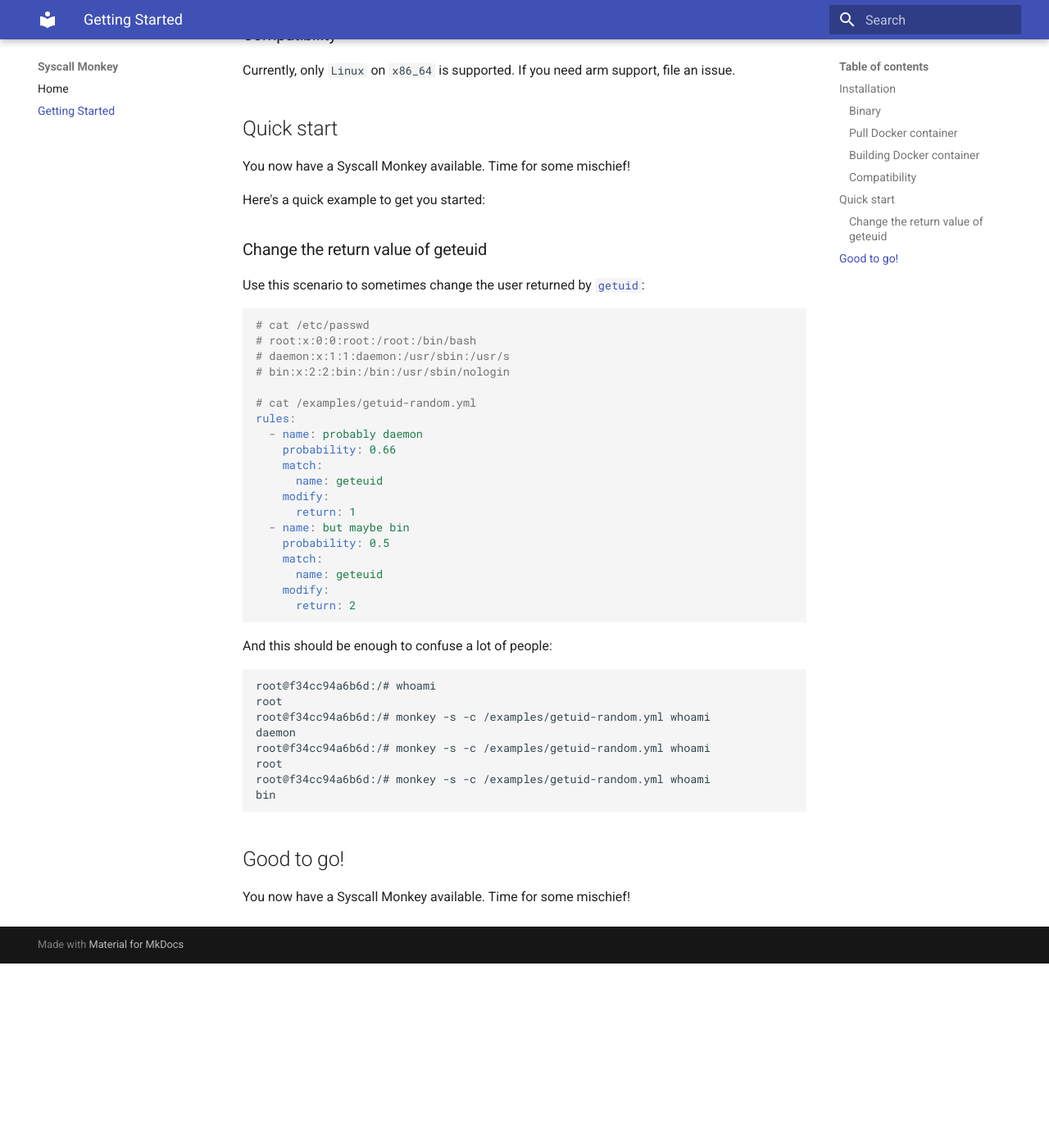
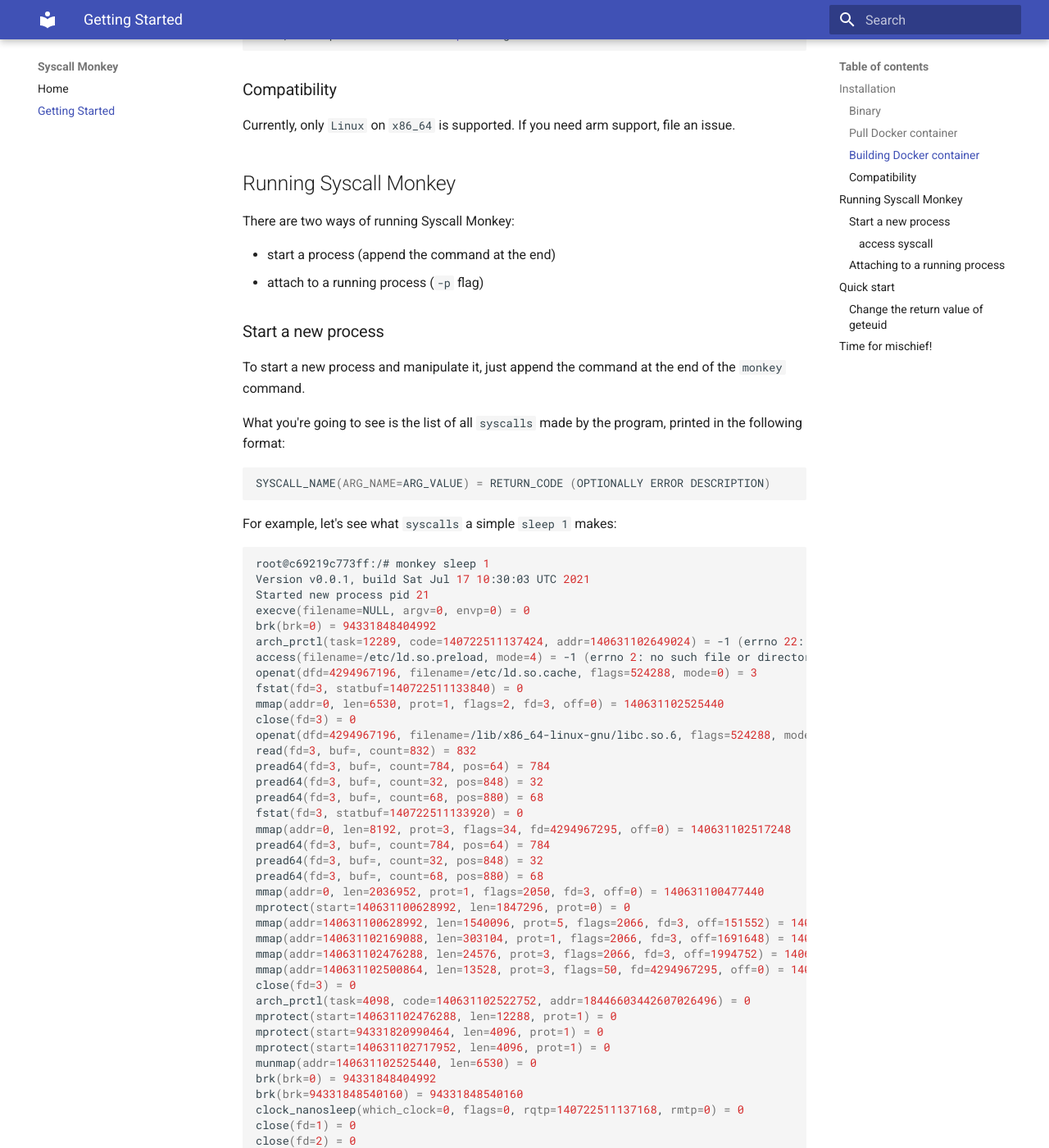
Before and after one commit to syscallmonkey/syscallmonkey.github.io, an MkDocs documentation site: the page built from docs/getting-started.md, in a window 1280 px wide and 1400 px high, scrolled down 1586 px. Shown: the whole window at 82% size. Built offline with MkDocs 1.6.1 and Material for MkDocs 9.7.7, drawn with Linux system fonts in a browser that asks for light colours; before the commit the page ends 2761 px from its top, so only the background shows below that; some of the changed text lies outside the part shown.

Commit message:
Add a section on running syscall monkey

````diff
--- a/docs/getting-started.md
+++ b/docs/getting-started.md
@@ -12,6 +12,8 @@
 make bin/monkey
 ./bin/monkey -h
 ```
+
+Note, that if you're running on MacOS, you can build for Linux, but unfortunately MacOS's version of `ptrace` doesn't allow any of this magic to happen.
 
 ### Pull Docker container
 
@@ -78,6 +80,103 @@
 Currently, only `Linux` on `x86_64` is supported. If you need arm support, file an issue.
 
 
+## Running Syscall Monkey
+
+There are two ways of running Syscall Monkey:
+
+- start a process (append the command at the end)
+- attach to a running process (`-p` flag)
+
+
+### Start a new process
+
+To start a new process and manipulate it, just append the command at the end of the `monkey` command.
+
+What you're going to see is the list of all `syscalls` made by the program, printed in the following format:
+
+```sh
+SYSCALL_NAME(ARG_NAME=ARG_VALUE) = RETURN_CODE (OPTIONALLY ERROR DESCRIPTION)
+```
+
+For example, let's see what `syscalls` a simple `sleep 1` makes:
+
+```sh
+root@c69219c773ff:/# monkey sleep 1
+Version v0.0.1, build Sat Jul 17 10:30:03 UTC 2021
+Started new process pid 21
+execve(filename=NULL, argv=0, envp=0) = 0
+brk(brk=0) = 94331848404992
+arch_prctl(task=12289, code=140722511137424, addr=140631102649024) = -1 (errno 22: invalid argument)
+access(filename=/etc/ld.so.preload, mode=4) = -1 (errno 2: no such file or directory)
+openat(dfd=4294967196, filename=/etc/ld.so.cache, flags=524288, mode=0) = 3
+fstat(fd=3, statbuf=140722511133840) = 0
+mmap(addr=0, len=6530, prot=1, flags=2, fd=3, off=0) = 140631102525440
+close(fd=3) = 0
+openat(dfd=4294967196, filename=/lib/x86_64-linux-gnu/libc.so.6, flags=524288, mode=0) = 3
+read(fd=3, buf=, count=832) = 832
+pread64(fd=3, buf=, count=784, pos=64) = 784
+pread64(fd=3, buf=, count=32, pos=848) = 32
+pread64(fd=3, buf=, count=68, pos=880) = 68
+fstat(fd=3, statbuf=140722511133920) = 0
+mmap(addr=0, len=8192, prot=3, flags=34, fd=4294967295, off=0) = 140631102517248
+pread64(fd=3, buf=, count=784, pos=64) = 784
+pread64(fd=3, buf=, count=32, pos=848) = 32
+pread64(fd=3, buf=, count=68, pos=880) = 68
+mmap(addr=0, len=2036952, prot=1, flags=2050, fd=3, off=0) = 140631100477440
+mprotect(start=140631100628992, len=1847296, prot=0) = 0
+mmap(addr=140631100628992, len=1540096, prot=5, flags=2066, fd=3, off=151552) = 140631100628992
+mmap(addr=140631102169088, len=303104, prot=1, flags=2066, fd=3, off=1691648) = 140631102169088
+mmap(addr=140631102476288, len=24576, prot=3, flags=2066, fd=3, off=1994752) = 140631102476288
+mmap(addr=140631102500864, len=13528, prot=3, flags=50, fd=4294967295, off=0) = 140631102500864
+close(fd=3) = 0
+arch_prctl(task=4098, code=140631102522752, addr=18446603442607026496) = 0
+mprotect(start=140631102476288, len=12288, prot=1) = 0
+mprotect(start=94331820990464, len=4096, prot=1) = 0
+mprotect(start=140631102717952, len=4096, prot=1) = 0
+munmap(addr=140631102525440, len=6530) = 0
+brk(brk=0) = 94331848404992
+brk(brk=94331848540160) = 94331848540160
+clock_nanosleep(which_clock=0, flags=0, rqtp=140722511137168, rmtp=0) = 0
+close(fd=1) = 0
+close(fd=2) = 0
+exit_group(error_code=0)
+--- program exited ---
+```
+
+Let's take a look at an interesting lines.
+
+#### access syscall
+
+[`access`](https://linux.die.net/man/2/access) syscall check real user's permissions for a file. Its signature is:
+
+```c
+int access(const char *pathname, int mode);
+```
+
+In the output, Syscall Monkey intercepted the syscall, and we can see that the program check the file `/etc/ld.so.preload`, and it gets an error number 2 "no such file or directory":
+
+```python
+access(filename=/etc/ld.so.preload, mode=4) = -1 (errno 2: no such file or directory)
+```
+
+
+### Attaching to a running process
+
+To attach to a process that's already running, you can specify the PID of the target via `-p` flag. For example:
+
+```sh
+root@c69219c773ff:/# sleep 5&
+[1] 10
+root@c69219c773ff:/# monkey -p 10
+...
+restart_syscall() = 0
+close(fd=1) = 0
+close(fd=2) = 0
+exit_group(error_code=0)
+--- program exited ---
+[1]+  Done                    sleep 5
+```
+
 
 ## Quick start
 
@@ -125,6 +224,6 @@
 bin
 ```
 
-## Good to go!
+## Time for mischief!
 
 You now have a Syscall Monkey available. Time for some mischief!
````
